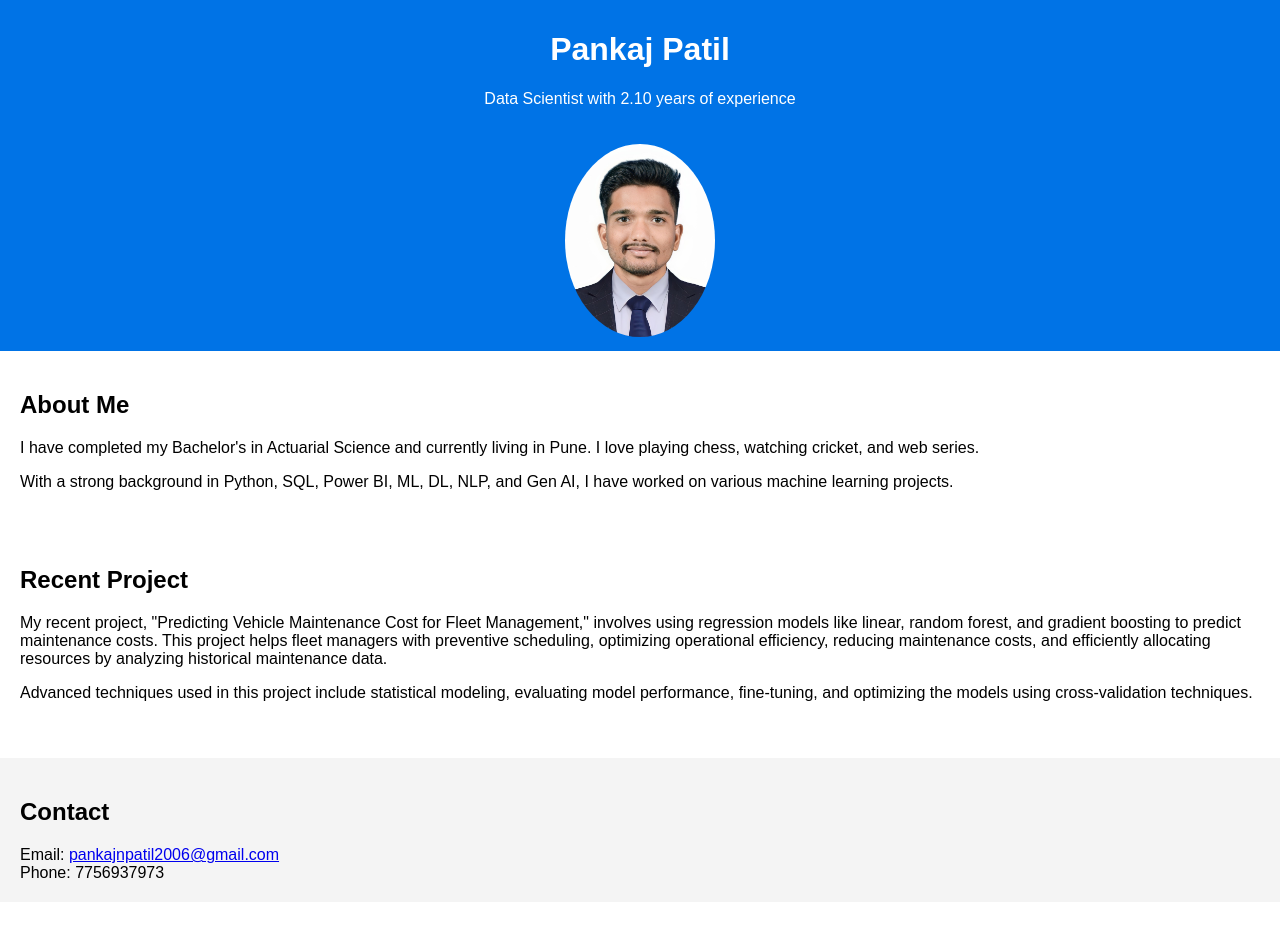
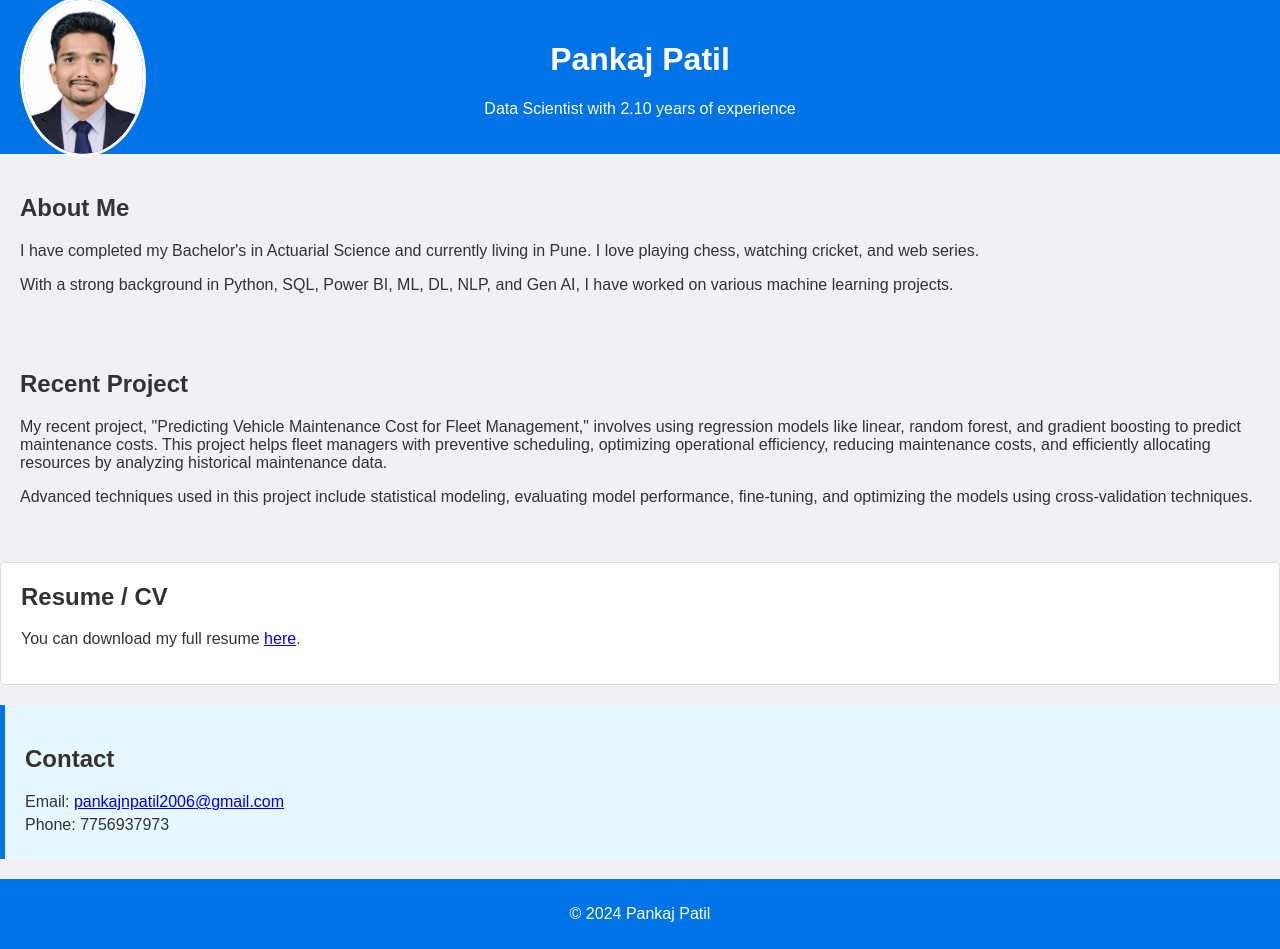
Before and after one commit to pankajpatilds/pankajpatilds.github.io, a plain HTML site: page index.html in a window 1280 px wide. Before the commit the page ends 902 px from the top, so only its background shows below. Drawn offline with Linux system fonts and the light colour scheme.

Commit message:
Update index.html

```diff
--- a/index.html
+++ b/index.html
@@ -5,19 +5,65 @@
     <meta name="viewport" content="width=device-width, initial-scale=1.0">
     <title>Pankaj Patil - Data Scientist</title>
     <style>
-        body { font-family: Arial, sans-serif; margin: 0; padding: 0; }
-        header { background: #0073e6; color: white; padding: 10px 0; text-align: center; }
-        section { padding: 20px; }
-        .contact { background: #f4f4f4; padding: 20px; margin-top: 20px; }
-        .contact p { margin: 0; }
-        .profile-pic { max-width: 150px; border-radius: 50%; margin-top: 20px; } <!-- Added style for profile picture -->
+        body {
+            font-family: Arial, sans-serif;
+            margin: 0;
+            padding: 0;
+            background-color: #f0f0f5;
+            color: #333;
+        }
+        header {
+            background: #0073e6;
+            color: white;
+            padding: 20px 0;
+            text-align: center;
+            position: relative;
+        }
+        .profile-pic {
+            max-width: 120px;
+            border-radius: 50%;
+            position: absolute;
+            top: 50%;
+            left: 20px;
+            transform: translateY(-50%);
+            border: 3px solid white;
+        }
+        section {
+            padding: 20px;
+        }
+        .contact {
+            background: #e6f7ff;
+            padding: 20px;
+            margin-top: 20px;
+            border-left: 5px solid #0073e6;
+        }
+        .contact p {
+            margin: 5px 0;
+        }
+        .resume {
+            background: #ffffff;
+            padding: 20px;
+            margin-top: 20px;
+            border: 1px solid #ddd;
+            border-radius: 5px;
+        }
+        .resume h2 {
+            margin-top: 0;
+        }
+        footer {
+            background: #0073e6;
+            color: white;
+            text-align: center;
+            padding: 10px 0;
+            margin-top: 20px;
+        }
     </style>
 </head>
 <body>
     <header>
+        <img src="profile.jpg" alt="Pankaj Patil" class="profile-pic"> <!-- Profile picture -->
         <h1>Pankaj Patil</h1>
         <p>Data Scientist with 2.10 years of experience</p>
-        <img src="profile.jpg" alt="Pankaj Patil" class="profile-pic"> <!-- Added profile picture -->
     </header>
     <section>
         <h2>About Me</h2>
@@ -29,10 +75,17 @@
         <p>My recent project, "Predicting Vehicle Maintenance Cost for Fleet Management," involves using regression models like linear, random forest, and gradient boosting to predict maintenance costs. This project helps fleet managers with preventive scheduling, optimizing operational efficiency, reducing maintenance costs, and efficiently allocating resources by analyzing historical maintenance data.</p>
         <p>Advanced techniques used in this project include statistical modeling, evaluating model performance, fine-tuning, and optimizing the models using cross-validation techniques.</p>
     </section>
+    <section class="resume">
+        <h2>Resume / CV</h2>
+        <p>You can download my full resume <a href="resume.pdf" download>here</a>.</p>
+    </section>
     <section class="contact">
         <h2>Contact</h2>
         <p>Email: <a href="mailto:pankajnpatil2006@gmail.com">pankajnpatil2006@gmail.com</a></p>
         <p>Phone: 7756937973</p>
     </section>
+    <footer>
+        <p>&copy; 2024 Pankaj Patil</p>
+    </footer>
 </body>
 </html>
```
